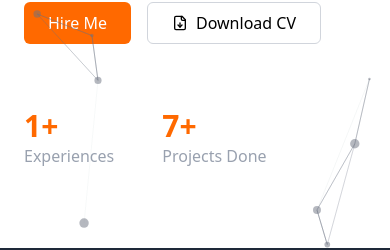
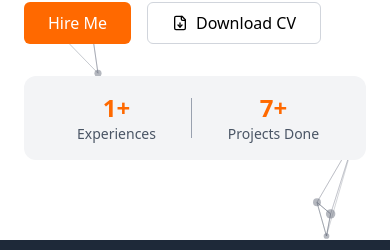
Before and after one commit to externalPointerVariable/my-portfolio, a React (Vite) app in the folder myapp/: page / in a window 390 px wide. Shown: the part 646-896 px from the top of the page. Built offline with nearby package versions, Linux system fonts and the light colour scheme; no server answers.

Commit message:
Refactor Particle component class name for improved layering; remove unused CSS animations and enhance Home component layout for better responsiveness

```diff
--- a/myapp/src/components/Particle.jsx
+++ b/myapp/src/components/Particle.jsx
@@ -94,7 +94,7 @@ const Particle = ({ children }) => {
       <Particles
         id="tsparticles"
         options={options}
-        className="absolute inset-0"
+        className="absolute inset-0 -z-1"
       />
       {children}
     </div>
--- a/myapp/src/index.css
+++ b/myapp/src/index.css
@@ -36,27 +36,3 @@
 .animate-marquee-reverse {
   animation: marquee-reverse 12s linear infinite;
 }
-
-@keyframes spin-slow {
-  from {
-    transform: rotate(0deg);
-  }
-  to {
-    transform: rotate(360deg);
-  }
-}
-
-.animate-spin-slow {
-  animation: spin-slow 10s linear infinite;
-}
-
-@keyframes gradientAnimation {
-  0% { background-position: 0% 50%; }
-  50% { background-position: 100% 50%; }
-  100% { background-position: 0% 50%; }
-}
-
-.animate-gradient {
-  background-size: 200% auto;
-  animation: gradientAnimation 3s linear infinite;
-}
--- a/myapp/src/pages/Home.jsx
+++ b/myapp/src/pages/Home.jsx
@@ -103,16 +103,27 @@ export default function Home() {
                 </a>
               </motion.div>
 
-              <motion.div className="flex gap-12 pt-8" variants={fadeInUp}>
+              <motion.div
+                className="flex items-center justify-center gap-8 px-10 py-4 rounded-xl bg-gray-100 dark:bg-gray-800"
+                variants={fadeInUp}
+              >
                 {[
                   { value: "1+", label: "Experiences" },
                   { value: "7+", label: "Projects Done" },
-                ].map(({ value, label }, index) => (
-                  <div key={index}>
-                    <h3 className="text-3xl font-bold text-orange-500">
-                      {value}
-                    </h3>
-                    <p className="text-gray-400">{label}</p>
+                ].map(({ value, label }, index, array) => (
+                  <div key={index} className="flex items-center gap-6">
+                    <div className="text-center min-w-[100px]">
+                      <h3 className="text-2xl md:text-3xl font-bold text-orange-500">
+                        {value}
+                      </h3>
+                      <p className="text-gray-600 dark:text-gray-300 text-sm md:text-base">
+                        {label}
+                      </p>
+                    </div>
+
+                    {index < array.length - 1 && (
+                      <div className="h-10 w-px bg-gray-400 dark:bg-gray-500"></div>
+                    )}
                   </div>
                 ))}
               </motion.div>
```
